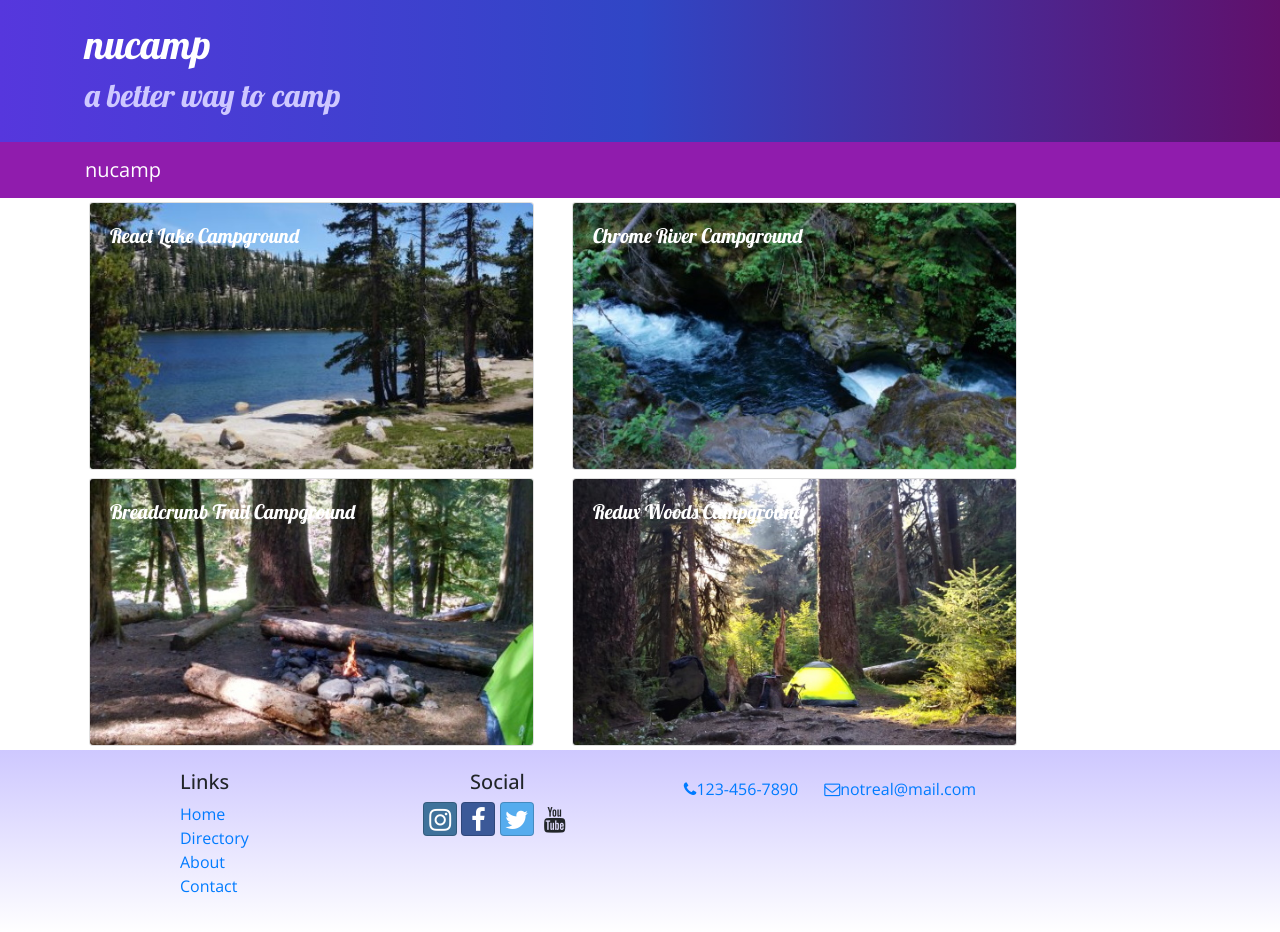
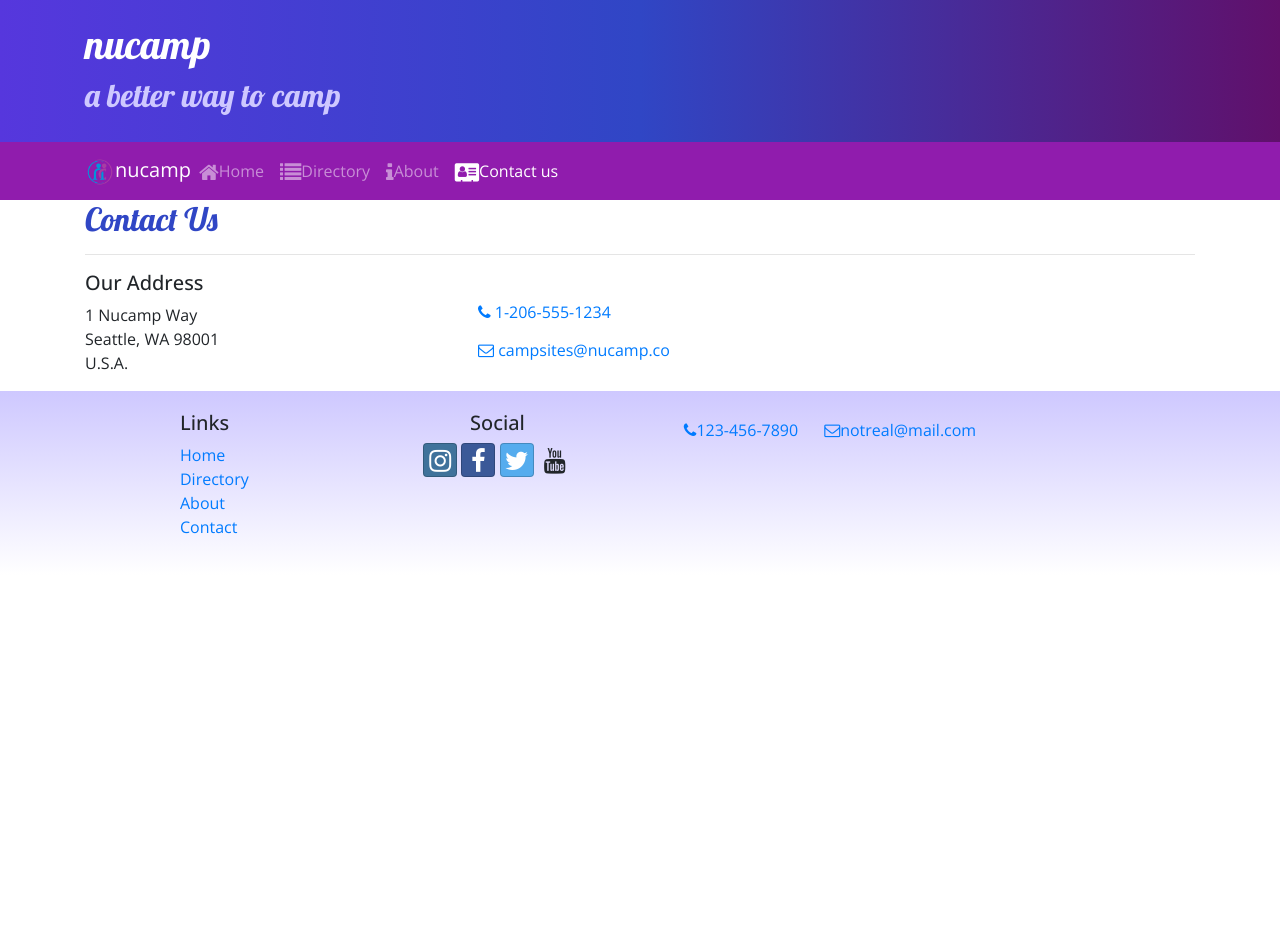
Before and after one commit to jksh88/nucamp, a React (Create React App) app: page /contactus in a window 1280 px wide. After the commit the page ends 800 px from the top, so only its background shows below. Built offline with nearby package versions, Linux system fonts and the light colour scheme.

Commit message:
initial commit to refactor to save to windows due to mac problems

```diff
--- a/package.json
+++ b/package.json
@@ -12,6 +12,7 @@
     "react": "^17.0.1",
     "react-dom": "^17.0.1",
     "react-popper": "^1.3.6",
+    "react-router-dom": "^5.2.0",
     "react-scripts": "4.0.1",
     "reactstrap": "^8.9.0",
     "typeface-lobster": "^1.1.13",
@@ -19,7 +20,7 @@
     "web-vitals": "^0.2.4"
   },
   "scripts": {
-    "start": "react-scripts start",
+    "start": "PORT=3006 react-scripts start",
     "build": "react-scripts build",
     "test": "react-scripts test",
     "eject": "react-scripts eject"
--- a/src/App.js
+++ b/src/App.js
@@ -1,13 +1,17 @@
 import React, { Component } from 'react';
+import { BrowserRouter as Router } from 'react-router-dom';
+
 import './App.css';
 import Main from './components/MainComponent';
 
 class App extends Component {
   render() {
     return (
-      <div className="App">
-        <Main />
-      </div>
+      <Router>
+        <div className="App">
+          <Main />
+        </div>
+      </Router>
     );
   }
 }
--- a/src/components/CampsiteInfoComponent.jsx
+++ b/src/components/CampsiteInfoComponent.jsx
@@ -54,4 +54,4 @@ const CampsiteInfo = ({ campsite, comments }) => {
   );
 };
 
-export default CampsiteInfo;
+// export default CampsiteInfo;
--- /dev/null
+++ b/src/components/ContactComponent.jsx
@@ -0,0 +1,42 @@
+import React from 'react';
+
+const Contact = (props) => {
+  return (
+    <div className="container">
+      <div className="row">
+        <div className="col">
+          <h2>Contact Us</h2>
+          <hr />
+        </div>
+      </div>
+
+      <div className="row row-content align-items-center">
+        <div className="col-sm-4">
+          <h5>Our Address</h5>
+          <address>
+            1 Nucamp Way
+            <br />
+            Seattle, WA 98001
+            <br />
+            U.S.A.
+          </address>
+        </div>
+        <div className="col">
+          <a role="button" className="btn btn-link" href="tel:+12065551234">
+            <i className="fa fa-phone" /> 1-206-555-1234
+          </a>
+          <br />
+          <a
+            role="button"
+            className="btn btn-link"
+            href="mailto:fakeemail@fakeemail.co"
+          >
+            <i className="fa fa-envelope-o" /> campsites@nucamp.co
+          </a>
+        </div>
+      </div>
+    </div>
+  );
+};
+
+export default Contact;
--- a/src/components/DirectoryComponent.jsx
+++ b/src/components/DirectoryComponent.jsx
@@ -1,7 +1,7 @@
 import { Card, CardImg, CardImgOverlay, CardTitle } from 'reactstrap';
 
-const RenderDirectoryItem = ({ campsite, handleClick }) => (
-  <Card onClick={() => handleClick(campsite.id)}>
+const RenderDirectoryItem = ({ campsite }) => (
+  <Card>
     <CardImg width="100%" src={campsite.image} alt={campsite.name} />
     <CardImgOverlay>
       <CardTitle>{campsite.name}</CardTitle>
@@ -9,10 +9,10 @@ const RenderDirectoryItem = ({ campsite, handleClick }) => (
   </Card>
 );
 
-const Directory = ({ campsites, handleClick }) => {
+const Directory = ({ campsites }) => {
   const directory = campsites.map((campsite) => (
     <div className="col-md-5 m-1" key={campsite.id}>
-      <RenderDirectoryItem campsite={campsite} handleClick={handleClick} />
+      <RenderDirectoryItem campsite={campsite} />
     </div>
   ));
   return (
--- a/src/components/FooterComponent.jsx
+++ b/src/components/FooterComponent.jsx
@@ -1,4 +1,5 @@
 import React from 'react';
+import { Link } from 'react-router-dom';
 
 const Footer = (props) => {
   return (
@@ -9,16 +10,16 @@ const Footer = (props) => {
             <h5>Links</h5>
             <ul className="list-unstyled">
               <li>
-                <a href="#">Home</a>
+                <Link to="/home">Home</Link>
               </li>
               <li>
-                <a href="#">Directory</a>
+                <Link to="/directory">Directory</Link>
               </li>
               <li>
-                <a href="#">About</a>
+                <Link to="/aboutus">About</Link>
               </li>
               <li>
-                <a href="#">Contact</a>
+                <Link to="/contactus">Contact</Link>
               </li>
             </ul>
           </div>
--- a/src/components/HeaderComponent.jsx
+++ b/src/components/HeaderComponent.jsx
@@ -1,7 +1,27 @@
 import React, { Component } from 'react';
-import { Jumbotron, Navbar, NavbarBrand } from 'reactstrap';
+import {
+  Jumbotron,
+  Nav,
+  Navbar,
+  NavbarBrand,
+  NavbarToggler,
+  Collapse,
+  NavItem,
+} from 'reactstrap';
+import { NavLink } from 'react-router-dom';
 
 class Header extends Component {
+  constructor(props) {
+    super(props);
+    this.state = {
+      isNavOpen: false,
+    };
+  }
+
+  toggleNav = () => {
+    this.setState((curState) => ({ isNavOpen: !curState.isNavOpen }));
+  };
+
   render() {
     return (
       <>
@@ -16,9 +36,46 @@ class Header extends Component {
           </div>
         </Jumbotron>
 
-        <Navbar dark sticky="top">
+        <Navbar dark sticky="top" expand="md">
           <div className="container">
-            <NavbarBrand href="/">nucamp</NavbarBrand>
+            <NavbarBrand className="mr-auto" href="/">
+              <img
+                src="/assets/images/logo.png"
+                alt="nucamp-logo"
+                height="30"
+                width="30"
+              />
+              nucamp
+            </NavbarBrand>
+            <NavbarToggler onClick={this.toggleNav} />
+            <Collapse isOpen={this.state.isNavOpen} navbar>
+              <Nav navbar>
+                <NavItem>
+                  <NavLink className="nav-link" to="/home">
+                    <i className="fa fa-home fa-lg" />
+                    Home
+                  </NavLink>
+                </NavItem>
+                <NavItem>
+                  <NavLink className="nav-link" to="/directory">
+                    <i className="fa fa-list fa-lg" />
+                    Directory
+                  </NavLink>
+                </NavItem>
+                <NavItem>
+                  <NavLink className="nav-link" to="/aboutus">
+                    <i className="fa fa-info fa-lg" />
+                    About
+                  </NavLink>
+                </NavItem>
+                <NavItem>
+                  <NavLink className="nav-link" to="/contactus">
+                    <i className="fa fa-address-card fa-lg" />
+                    Contact us
+                  </NavLink>
+                </NavItem>
+              </Nav>
+            </Collapse>
           </div>
         </Navbar>
       </>
--- /dev/null
+++ b/src/components/HomeComponent.jsx
@@ -0,0 +1,33 @@
+import React from 'react';
+import { Card, CardImg, CardText, CardBody, CardTitle } from 'reactstrap';
+
+const RenderCard = ({ item }) => {
+  const { image, name, description } = item;
+  return (
+    <Card>
+      <CardImg src={image} alt={name} />
+      <CardBody>
+        <CardTitle>{name}</CardTitle>
+        <CardTitle>{description}</CardTitle>
+      </CardBody>
+    </Card>
+  );
+};
+
+const Home = ({ campsite, promotion, partner }) => (
+  <div className="container">
+    <div className="row">
+      <div className="col-md m-1">
+        <RenderCard item={campsite} />
+      </div>
+      <div className="col-md m-1">
+        <RenderCard item={promotion} />
+      </div>
+      <div className="col-md m-1">
+        <RenderCard item={partner} />
+      </div>
+    </div>
+  </div>
+);
+
+export default Home;
--- a/src/components/MainComponent.jsx
+++ b/src/components/MainComponent.jsx
@@ -1,10 +1,11 @@
 import React, { Component } from 'react';
-import { Navbar, NavbarBrand } from 'reactstrap';
+import { Switch, Route, Redirect } from 'react-router-dom';
 import Directory from './DirectoryComponent';
-import CampsiteInfo from './CampsiteInfoComponent';
+// import CampsiteInfo from './CampsiteInfoComponent';
 import Contact from './ContactComponent';
 import Header from './HeaderComponent';
 import Footer from './FooterComponent';
+import Home from './HomeComponent';
 import { CAMPSITES } from '../shared/campsites';
 import { COMMENTS } from '../shared/comments';
 import { PARTNERS } from '../shared/partners';
@@ -18,37 +19,37 @@ class Main extends Component {
       comments: COMMENTS,
       partners: PARTNERS,
       promotions: PROMOTIONS,
-      selectedCampsite: null,
-      selectedComments: [],
     };
   }
 
-  onCampsiteSelect(campsiteId) {
-    const selectedComments = this.state.comments.filter(
-      (comment) => comment.campsiteId === campsiteId
-    );
-    this.setState({ selectedCampsite: campsiteId });
-    this.setState({ selectedComments: selectedComments });
-  }
+  render() {
+    const Home = () => {
+      return (
+        <Home
+          campsite={
+            this.state.campsites.filter((campsite) => campsite.featured)[0]
+          }
+          promotion={
+            this.state.promotions.filter((promotion) => promotion.featured)[0]
+          }
+          partner={this.state.partners.filter((partner) => partner.featured)[0]}
+        />
+      );
+    };
 
-  handleClick = (campsiteId) => this.onCampsiteSelect(campsiteId);
-
-  render() {
     return (
       <div>
         <Header />
-        <Directory
-          campsites={this.state.campsites}
-          handleClick={this.handleClick}
-        />
-        <CampsiteInfo
-          campsite={
-            this.state.campsites.filter(
-              (campsite) => campsite.id === this.state.selectedCampsite
-            )[0]
-          }
-          comments={this.state.selectedComments}
-        />
+        <Switch>
+          <Route exact path="/home" component={Home} />
+          <Route
+            exact
+            path="/directory"
+            render={() => <Directory campsites={this.state.campsites} />}
+          />
+          <Route exact path="/contactus" component={Contact} />
+          <Redirect to="/home" />
+        </Switch>
         <Footer />
       </div>
     );
```
Also changed, not shown: 2 other files (tests, documents, lock files or other folders).
